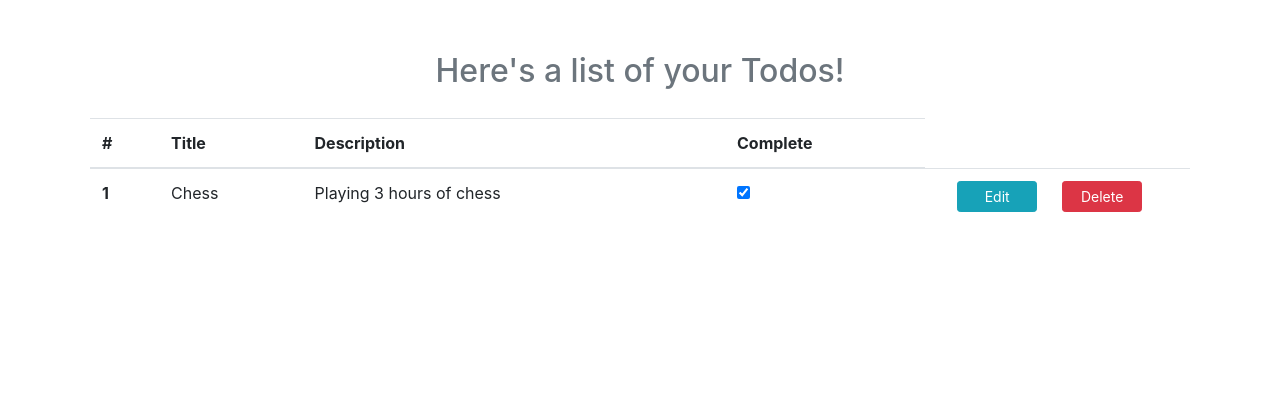
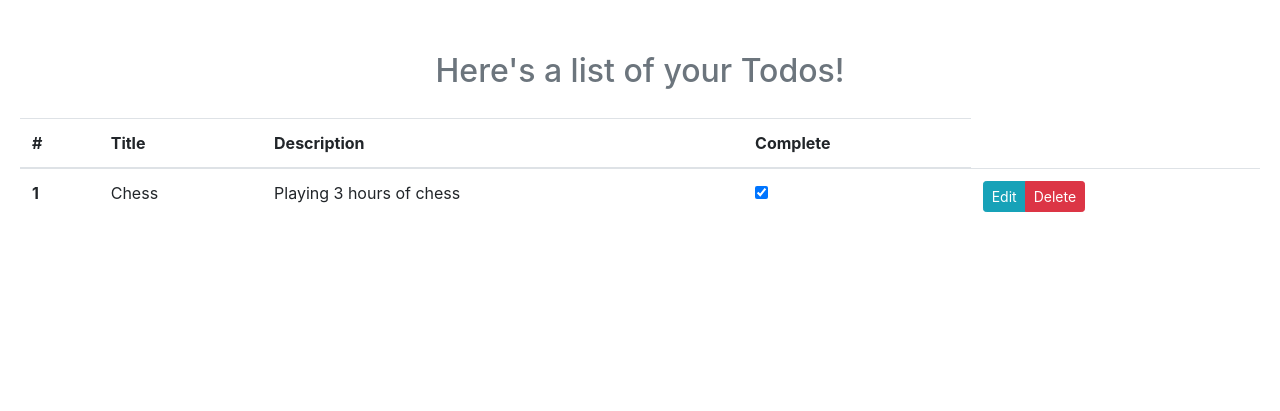
Before and after one commit to MarcTO2/TODO, a Django app: page /Todos/ in a window 1280 px wide. Shown: the part 56-467 px from the top of the page. Run offline with Django 4.2, Linux system fonts and the light colour scheme; a user stored in the database is signed in; data comes from the database, SQL or seed files in the repository; both versions use the stored data as it was after the commit; some libraries are stand-ins or nearby versions.

Commit message:
Template Modification

```diff
--- a/myapp/Todo/templates/Todo/tasks.html
+++ b/myapp/Todo/templates/Todo/tasks.html
@@ -33,8 +33,9 @@
       </div>
     </nav>
 
-    <div class="container my-3 card-body">
+    <div class="container-fluid my-3 card-body">
       <h2 class="text-center py-3 card-title text-secondary">Here's a list of your Todos!</h2>
+      <div class="table-responsive">
       <table class="table">
         <thead>
           <tr>
@@ -55,9 +56,11 @@
             <input type="checkbox" class="border border-info" onclick="updateTaskCompletion({{ task.id }})" {% if task.complete %}checked{% endif %}>
           </td>
           <td>
-            <a href="{% url 'edit_task' task.id %}" class="btn btn-info btn-sm col-sm-12 col-md-6 col-lg-4 order-sm-2 offset-1">Edit</a>
+            <div class="btn-group" role="group" aria-label="Basic example">
+            <a href="{% url 'edit_task' task.id %}" class="btn btn-info btn-sm">Edit</a>
             <!-- Delete Button -->
-            <a href="{% url 'delete_task' task.id %}" class="btn btn-danger btn-sm col-sm-12 col-md-6 col-lg-4 order-sm-2 offset-1">Delete</a>
+            <a href="{% url 'delete_task' task.id %}" class="btn btn-danger btn-sm">Delete</a>
+            </div>
           </td>
         </tr>
         {% endfor %}
@@ -65,6 +68,7 @@
         </tbody>
       </table>
     </div>
+  </div>
 
     <footer>
       <p class="text-center bg-info text-light fixed-bottom my-0 py-3">
```
Also changed, not shown: myapp/db.sqlite3.
